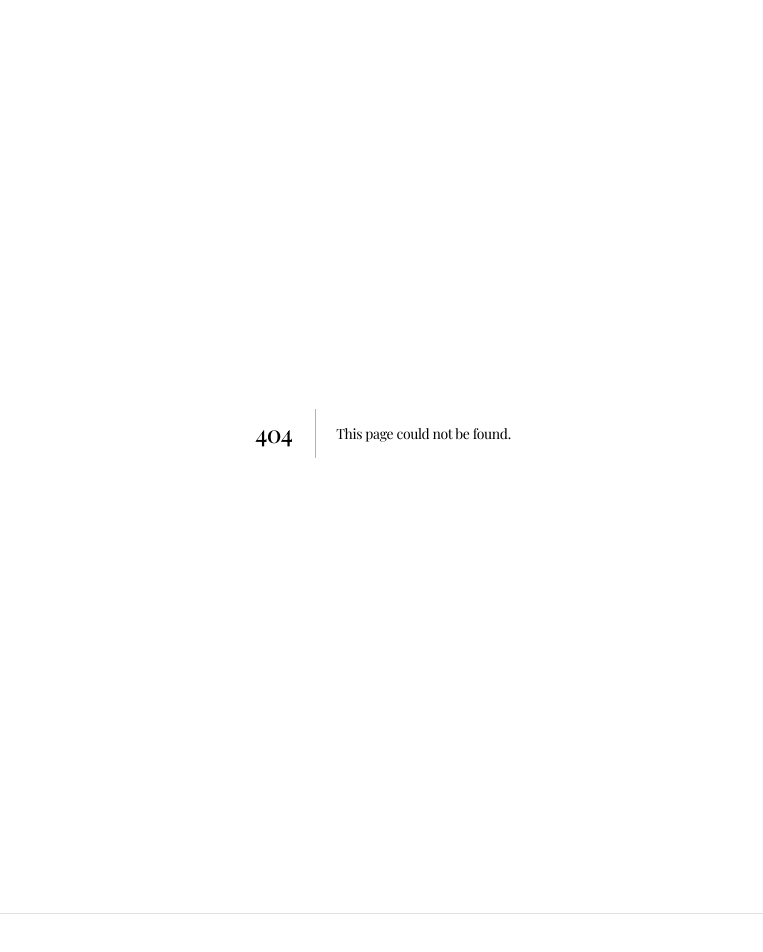
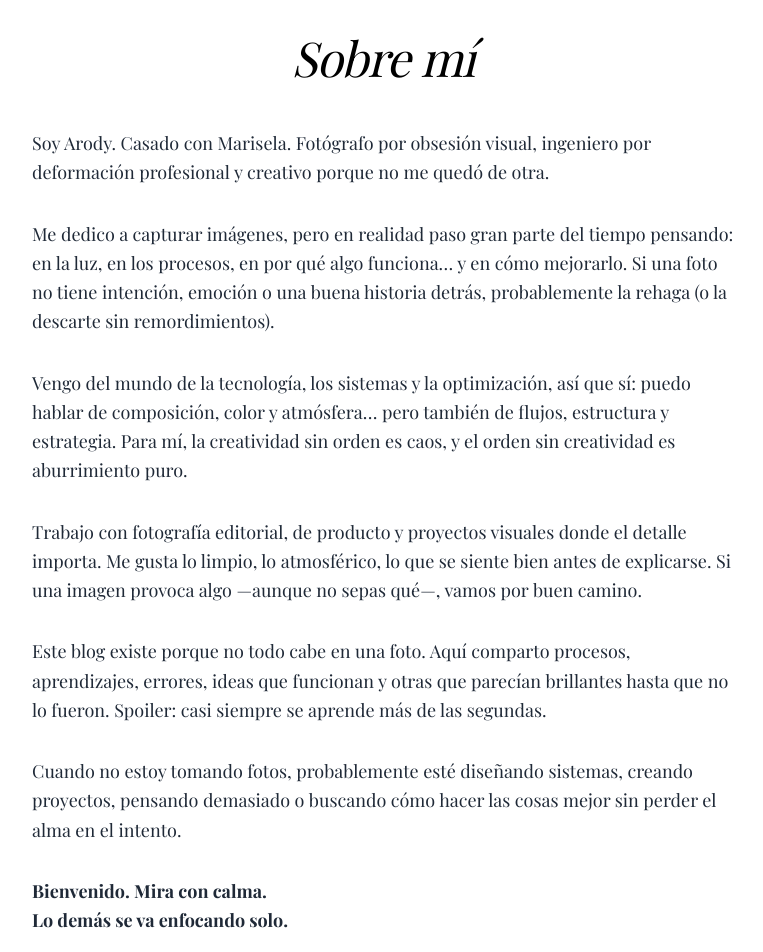
Before and after one commit to Arody/arody-blog, a Next.js app: page /about in a window 1280 px wide. Before the commit this address had no page. Shown: the part 140-1092 px from the top of the page, without its empty margins (257-1020 px from the left). Built offline with nearby package versions, Linux system fonts and the light colour scheme; a web font is replaced by a local one.

Commit message:
Add About page and localize admin and blog UI
Added a new About page with portrait image and biography. Updated admin and blog pages to use Spanish labels and button text. The homepage hero now dynamically displays the current month.

```diff
--- /dev/null
+++ b/src/app/about/page.tsx
@@ -0,0 +1,54 @@
+
+import Image from "next/image";
+
+export const metadata = {
+    title: "Sobre mí | Arody",
+    description: "Fotógrafo, ingeniero y creativo.",
+};
+
+export default function AboutPage() {
+    return (
+        <div className="max-w-3xl mx-auto px-6 pb-20">
+            <h1 className="text-4xl md:text-5xl font-serif italic mb-12 text-center">Sobre mí</h1>
+
+            <div className="prose prose-lg mx-auto font-serif text-gray-800 leading-relaxed">
+                <p>
+                    Soy Arody. Casado con Marisela. Fotógrafo por obsesión visual, ingeniero por deformación profesional y creativo porque no me quedó de otra.
+                </p>
+                <p>
+                    Me dedico a capturar imágenes, pero en realidad paso gran parte del tiempo pensando: en la luz, en los procesos, en por qué algo funciona… y en cómo mejorarlo. Si una foto no tiene intención, emoción o una buena historia detrás, probablemente la rehaga (o la descarte sin remordimientos).
+                </p>
+                <p>
+                    Vengo del mundo de la tecnología, los sistemas y la optimización, así que sí: puedo hablar de composición, color y atmósfera… pero también de flujos, estructura y estrategia. Para mí, la creatividad sin orden es caos, y el orden sin creatividad es aburrimiento puro.
+                </p>
+                <p>
+                    Trabajo con fotografía editorial, de producto y proyectos visuales donde el detalle importa. Me gusta lo limpio, lo atmosférico, lo que se siente bien antes de explicarse. Si una imagen provoca algo —aunque no sepas qué—, vamos por buen camino.
+                </p>
+                <p>
+                    Este blog existe porque no todo cabe en una foto. Aquí comparto procesos, aprendizajes, errores, ideas que funcionan y otras que parecían brillantes hasta que no lo fueron. Spoiler: casi siempre se aprende más de las segundas.
+                </p>
+                <p>
+                    Cuando no estoy tomando fotos, probablemente esté diseñando sistemas, creando proyectos, pensando demasiado o buscando cómo hacer las cosas mejor sin perder el alma en el intento.
+                </p>
+                <p className="font-bold">
+                    Bienvenido. Mira con calma.<br/>
+                    Lo demás se va enfocando solo.
+                </p>
+            </div>
+
+            <div className="mt-16 mb-12">
+                <div className="relative aspect-[3/4] md:aspect-[4/3] w-full group overflow-hidden">
+                    <Image
+                        src="/arody-portrait.jpg"
+                        alt="Arody - Retrato"
+                        fill
+                        className="object-cover grayscale group-hover:grayscale-0 transition duration-700 ease-in-out"
+                    />
+                </div>
+                <p className="text-center text-xs uppercase tracking-widest text-gray-400 mt-4">
+                    Titulo de la imagen: Como núnca me verás en persona
+                </p>
+            </div>
+        </div>
+    );
+}
--- a/src/app/admin/page.tsx
+++ b/src/app/admin/page.tsx
@@ -12,22 +12,22 @@ export default async function AdminDashboard() {
       <header className="flex justify-between items-center mb-10">
         <h1 className="text-3xl font-serif">Dashboard</h1>
         <Link href="/admin/editor" className="btn">
-          + New Story
+          + Nueva historia
         </Link>
       </header>
 
       <div className="bg-white border text-sm">
         <div className="grid grid-cols-12 p-4 border-b font-bold bg-gray-50 uppercase tracking-wide text-xs">
-           <div className="col-span-6">Title</div>
-           <div className="col-span-3">Date</div>
-           <div className="col-span-3 text-right">Actions</div>
+          <div className="col-span-6">Titulo</div>
+          <div className="col-span-3">Fecha</div>
+          <div className="col-span-3 text-right">Acciones</div>
         </div>
         {posts.map((post) => (
             <div key={post.slug} className="grid grid-cols-12 p-4 border-b hover:bg-gray-50 items-center">
                 <div className="col-span-6 font-medium truncate pr-4">{post.title}</div>
                 <div className="col-span-3 text-gray-500">{post.date}</div>
                 <div className="col-span-3 text-right space-x-4">
-                    <Link href={`/admin/editor/${post.slug}`} className="hover:underline">Edit</Link>
+              <Link href={`/admin/editor/${post.slug}`} className="hover:underline">Editar</Link>
                     {/* Delete would require a client component wrapper or form action. For now, simple text instructions. */}
                 </div>
             </div>
--- a/src/app/blog/page.tsx
+++ b/src/app/blog/page.tsx
@@ -9,7 +9,7 @@ export default async function BlogIndex() {
 
   return (
     <div className="container py-12">
-      <h1 className="text-4xl text-center mb-12">All Stories</h1>
+      <h1 className="text-4xl text-center mb-12">Historias</h1>
 
       <div className="grid grid-cols-1 md:grid-cols-2 lg:grid-cols-3 gap-12">
         {posts.map((post) => (
@@ -25,7 +25,7 @@ export default async function BlogIndex() {
                   />
                 ) : (
                   <div className="w-full h-full flex items-center justify-center text-[var(--border)] uppercase tracking-widest">
-                    No Image
+                      Sin Imagen
                   </div>
                 )}
               </div>
--- a/src/app/page.tsx
+++ b/src/app/page.tsx
@@ -14,7 +14,7 @@ export default async function Home() {
         <div className="relative w-full h-[60vh] bg-gray-100 flex items-center justify-center overflow-hidden mb-8 group">
            {/* Placeholder for a hero image if we had one. For now, a typographic hero. */}
            <div className="z-10 bg-white/80 p-12 backdrop-blur-sm border border-[var(--foreground)]">
-            <h2 className="text-5xl md:text-7xl mb-4 italic">La Edición de Septiembre</h2>
+            <h2 className="text-5xl md:text-7xl mb-4 italic">La Edición de {new Date().getMonth() + 1 }</h2>
             <p className="uppercase tracking-widest text-sm">Historias visuales curadas</p>
            </div>
         </div>
```
Also changed, not shown: public/arody-portrait.jpg (added).
